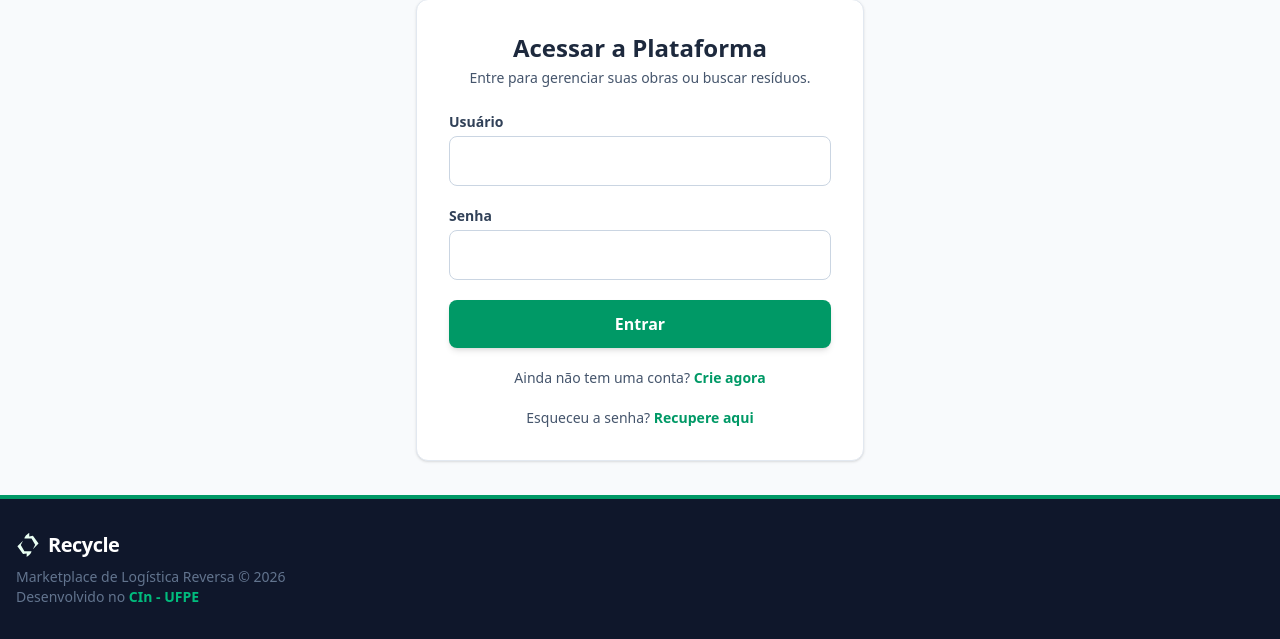
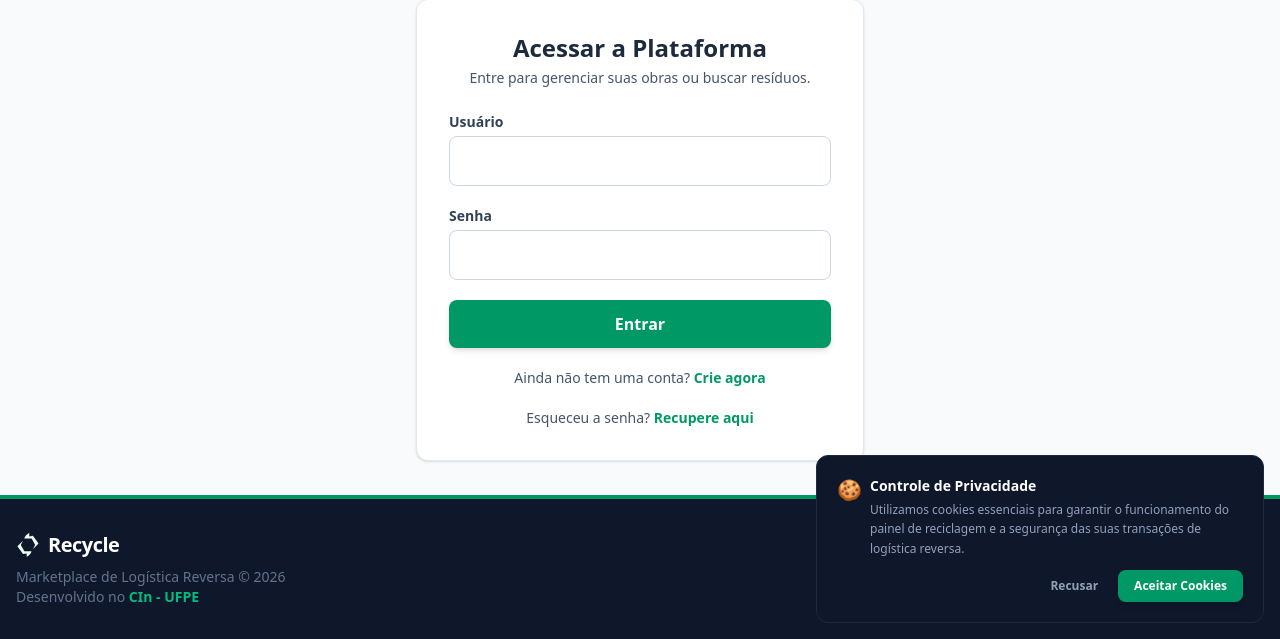
Before and after one commit to brunoslm/Recycle, a Django app: a page that uses core/templates/base.html in a window 1280 px wide. Shown: the part 161-800 px from the top of the page. Run offline with Django 5.2, Linux system fonts and the light colour scheme.

Commit message:
Update base.html

```diff
--- a/core/templates/base.html
+++ b/core/templates/base.html
@@ -107,6 +107,7 @@
     const desktopMenu = document.getElementById("desktop-menu");
 
     function atualizarMenu() {
+        if (!menuBtn || !desktopMenu) return;
         if (window.innerWidth < 768) {
             menuBtn.style.display = "block";
             desktopMenu.style.display = "none";
@@ -118,12 +119,58 @@
     }
     atualizarMenu();
     window.addEventListener("resize", atualizarMenu);
-    menuBtn.addEventListener("click", () => {
-        if (mobileMenu.style.display === "flex") {
-            mobileMenu.style.display = "none";
-        } else {
-            mobileMenu.style.display = "flex";
+
+    if (menuBtn) {
+        menuBtn.addEventListener("click", () => {
+            if (mobileMenu.style.display === "flex") {
+                mobileMenu.style.display = "none";
+            } else {
+                mobileMenu.style.display = "flex";
+            }
+        });
+    }
+</script>
+
+<div id="cookie-banner" style="bottom: 1rem; right: 1rem;" class="hidden fixed max-w-md bg-slate-900 text-white p-5 rounded-xl shadow-2xl border border-slate-800 z-50 transition-all duration-300">
+    <div class="flex flex-col gap-3">
+        <div class="flex items-start gap-2">
+            <span class="text-xl">🍪</span>
+            <div>
+                <h4 class="font-bold text-sm">Controle de Privacidade</h4>
+                <p class="text-xs text-slate-400 mt-1 leading-relaxed">
+                    Utilizamos cookies essenciais para garantir o funcionamento do painel de reciclagem e a segurança das suas transações de logística reversa.
+                </p>
+            </div>
+        </div>
+        <div class="flex justify-end gap-2 text-xs font-bold pt-1">
+            <button id="cookie-reject" class="px-3 py-2 text-slate-400 hover:text-white transition cursor-pointer">
+                Recusar
+            </button>
+            <button id="cookie-accept" class="bg-emerald-600 hover:bg-emerald-700 text-white px-4 py-2 rounded-lg transition shadow-md cursor-pointer">
+                Aceitar Cookies
+            </button>
+        </div>
+    </div>
+</div>
+
+<script>
+    document.addEventListener("DOMContentLoaded", () => {
+        const banner = document.getElementById("cookie-banner");
+        const acceptBtn = document.getElementById("cookie-accept");
+        const rejectBtn = document.getElementById("cookie-reject");
+
+        if (!localStorage.getItem("cookies_accepted")) {
+            banner.classList.remove("hidden");
         }
+
+        acceptBtn.addEventListener("click", () => {
+            localStorage.setItem("cookies_accepted", "true");
+            banner.classList.add("hidden");
+        });
+
+        rejectBtn.addEventListener("click", () => {
+            banner.classList.add("hidden");
+        });
     });
 </script>
 
```
